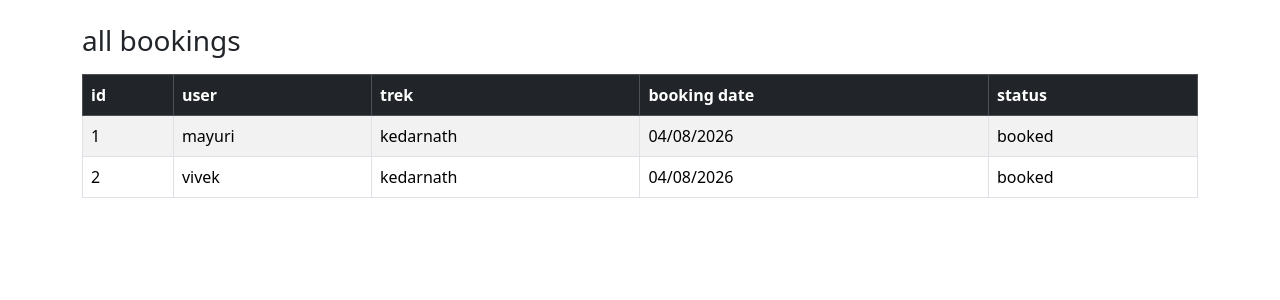
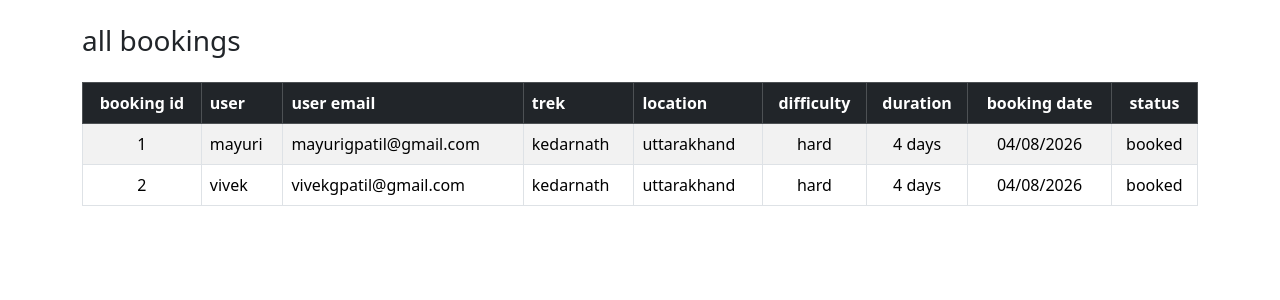
Before and after one commit to 25f2006483/trekking-management-app, a Flask app: page /admin/bookings in a window 1280 px wide. Shown: the part 56-356 px from the top of the page. Run offline with Flask 3, Linux system fonts and the light colour scheme; a user stored in the database is signed in; data comes from the database, SQL or seed files in the repository; both versions use the stored data as it was after the commit.

Commit message:
Milestone-6 Trek Booking History and Trek Status Tracking

```diff
--- a/templates/admin/bookings.html
+++ b/templates/admin/bookings.html
@@ -6,6 +6,7 @@
     <link href="https://cdn.jsdelivr.net/npm/bootstrap@5.3.0-alpha1/dist/css/bootstrap.min.css" rel="stylesheet">
 </head>
 <body>
+
 <nav class="navbar navbar-dark bg-dark">
     <div class="container">
         <a class="navbar-brand">trekking management app</a>
@@ -18,32 +19,45 @@
 
 <div class="container mt-4">
     <h3>all bookings</h3>
-    <table class="table table-bordered table-striped mt-3">
+
+    <div class="table-responsive">
+        <table class="table table-bordered table-striped table-hover mt-3">
             <thead class="table-dark">
                 <tr>
-                <th>id</th>
+                    <th class="text-center">booking id</th>
                     <th>user</th>
+                    <th>user email</th>
                     <th>trek</th>
-                <th>booking date</th>
-                <th>status</th>
+                    <th>location</th>
+                    <th class="text-center">difficulty</th>
+                    <th class="text-center">duration</th>
+                    <th class="text-center">booking date</th>
+                    <th class="text-center">status</th>
                 </tr>
             </thead>
+
             <tbody>
                 {% for booking in bookings %}
                 <tr>
-                <td>{{ booking.id }}</td>
+                    <td class="text-center">{{ booking.id }}</td>
                     <td>{{ booking.user.name }}</td>
+                    <td>{{ booking.user.email }}</td>
                     <td>{{ booking.trek.name }}</td>
-                <td>{{ booking.booking_date.strftime('%d/%m/%Y') }}</td>
-                <td>{{ booking.status }}</td>
+                    <td>{{ booking.trek.location }}</td>
+                    <td class="text-center">{{ booking.trek.difficulty }}</td>
+                    <td class="text-center">{{ booking.trek.duration }} days</td>
+                    <td class="text-center">{{ booking.booking_date.strftime('%d/%m/%Y') }}</td>
+                    <td class="text-center">{{ booking.status }}</td>
                 </tr>
                 {% else %}
                 <tr>
-                <td colspan="5" class="text-center">no bookings yet</td>
+                    <td colspan="9" class="text-center">no bookings yet</td>
                 </tr>
                 {% endfor %}
             </tbody>
         </table>
     </div>
+</div>
+
 </body>
 </html>
```
Also changed, not shown: instance/site.db. Lines whose indentation alone changed are shown as unchanged.
